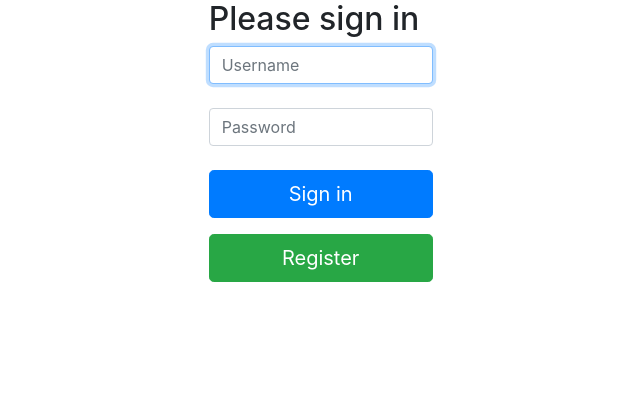
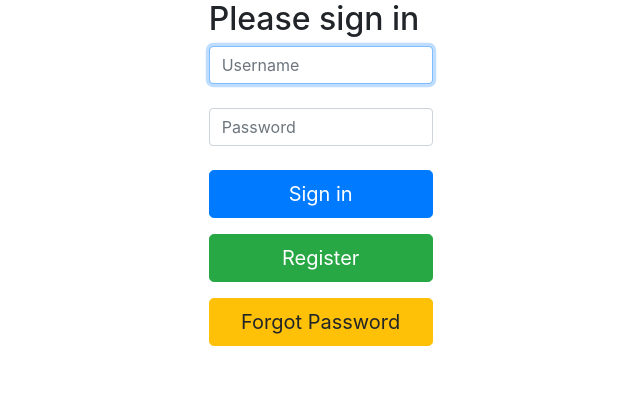
Before and after one commit to davidj23e/applePieEcomGit, a Django app: page /loginRegistration/ in a window 1280 px wide. Shown: the part 48-446 px from the top of the page, without its empty margins (266-906 px from the left). Run offline with Django 5.2, Linux system fonts and the light colour scheme; some libraries are stand-ins or nearby versions.

Commit message:
Added forgot password and code refactor

```diff
--- a/fruitshop/loginRegistration/forms.py
+++ b/fruitshop/loginRegistration/forms.py
@@ -8,3 +8,8 @@ class RegistrationForm1(forms.Form):
 class RegistrationForm2(forms.Form):
     password1 = forms.CharField(widget=forms.PasswordInput(attrs={'class': 'form-control'}))
     password2 = forms.CharField(widget=forms.PasswordInput(attrs={'class': 'form-control'}))
+
+class ForgotPassword(forms.Form):
+    old_password = forms.CharField(widget=forms.PasswordInput(attrs={'class': 'form-control'}))
+    new_password1 = forms.CharField(widget=forms.PasswordInput(attrs={'class': 'form-control'}))
+    new_password2 = forms.CharField(widget=forms.PasswordInput(attrs={'class': 'form-control'}))
--- a/fruitshop/loginRegistration/templates/login.html
+++ b/fruitshop/loginRegistration/templates/login.html
@@ -17,5 +17,8 @@
     <form action="{% url 'register_page_1' %}" method="get">
         <button class="btn btn-lg btn-success btn-block"type="submit">Register</button>
     </form>
+    <form action="{% url 'forgot_password' %}" method="get">
+        <button class="btn btn-lg btn-warning btn-block"type="submit">Forgot Password</button>
+    </form>
 
 </div>
--- a/fruitshop/loginRegistration/urls.py
+++ b/fruitshop/loginRegistration/urls.py
@@ -8,4 +8,5 @@ urlpatterns = [
     path('', views.login_view, name='login_view'),
     path('register_page_1', views.register_page_1, name='register_page_1'),
     path('register_page_2', views.register_page_2, name='register_page_2'),
+    path('forgot_password', views.forgot_password, name='forgot_password'),
 ]
--- a/fruitshop/loginRegistration/views.py
+++ b/fruitshop/loginRegistration/views.py
@@ -5,7 +5,7 @@ from django.shortcuts import render
 from django.http import HttpResponse
 from django.shortcuts import render, redirect
 from django.contrib.auth import authenticate, login
-from .forms import RegistrationForm1, RegistrationForm2
+from .forms import RegistrationForm1, RegistrationForm2, ForgotPassword
 
 def index(request):
     return HttpResponse("Hello, world!")
@@ -29,7 +29,7 @@ def register_page_1(request):
 
         return redirect('register_page_2')
 
-    return render(request, 'register1.html', {'form': form})
+    return render(request, 'formtemplate.html', {'form': form})
 
 def register_page_2(request):
     form = RegistrationForm2()
@@ -39,4 +39,14 @@ def register_page_2(request):
 
         return redirect('home')
 
-    return render(request, 'register2.html', {'form': form})
+    return render(request, 'formtemplate.html', {'form': form})
+
+def forgot_password(request):
+    form = ForgotPassword()
+    if request.method == 'POST':
+        form = ForgotPassword(request.POST)
+        # Validate and save password
+
+        return redirect('home')
+
+    return render(request, 'formtemplate.html', {'form': form})
```
Also changed, not shown: fruitshop/loginRegistration/templates/register2.html (deleted, +0 -12 lines), fruitshop/loginRegistration/templates/formtemplate.html (renamed from fruitshop/loginRegistration/templates/register1.html).
